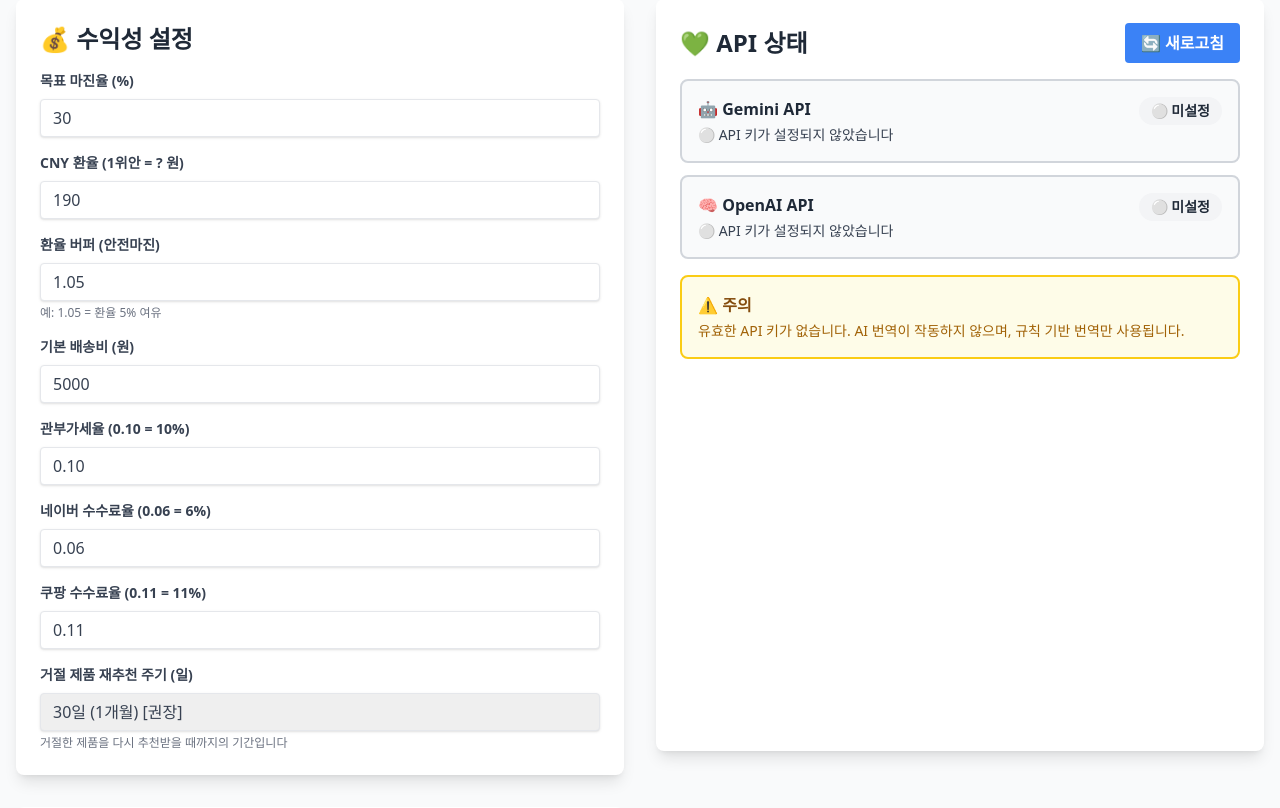
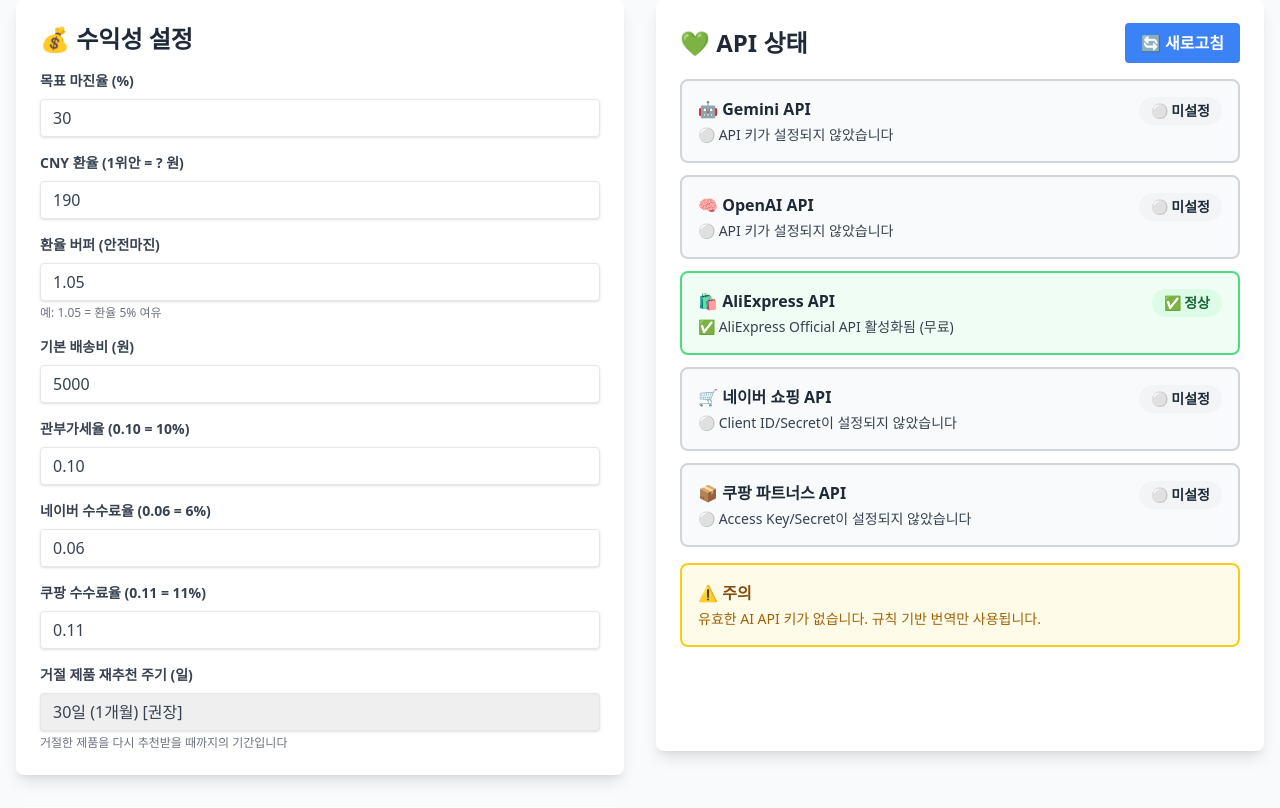
Before and after one commit to staylogwork-maker/ai-dropship-final, a Flask app: page /config in a window 1280 px wide. Shown: the part 201-1009 px from the top of the page. Run offline with Flask 3, Linux system fonts and the light colour scheme; a user stored in the database is signed in; data comes from the database, SQL or seed files in the repository; some libraries are stand-ins or nearby versions.

Commit message:
✨ FEAT: 설정 페이지에 모든 API 상태 표시
변경사항:
- Gemini API 상태 표시
- OpenAI API 상태 표시
- AliExpress API 상태 표시 (무료)
- 네이버 쇼핑 API 상태 표시
- 쿠팡 파트너스 API 상태 표시

각 API는 색상 코드로 표시:
- 초록색: 정상 작동
- 빨간색: 오류 (키 없음/만료)
- 회색: 미설정

```diff
--- a/templates/config.html
+++ b/templates/config.html
@@ -343,15 +343,18 @@
 
             const gemini = status.gemini || {};
             const openai = status.openai || {};
+            const aliexpress = status.aliexpress || {};
+            const naver = status.naver || {};
+            const coupang = status.coupang || {};
 
             const getStatusBadge = (st) => {
-                if (st === 'valid') return '<span class="px-3 py-1 bg-green-100 text-green-800 rounded-full text-sm font-bold">✅ 정상</span>';
+                if (st === 'valid' || st === 'configured') return '<span class="px-3 py-1 bg-green-100 text-green-800 rounded-full text-sm font-bold">✅ 정상</span>';
                 if (st === 'invalid') return '<span class="px-3 py-1 bg-red-100 text-red-800 rounded-full text-sm font-bold">❌ 오류</span>';
                 return '<span class="px-3 py-1 bg-gray-100 text-gray-800 rounded-full text-sm font-bold">⚪ 미설정</span>';
             };
 
             const getStatusColor = (st) => {
-                if (st === 'valid') return 'border-green-400 bg-green-50';
+                if (st === 'valid' || st === 'configured') return 'border-green-400 bg-green-50';
                 if (st === 'invalid') return 'border-red-400 bg-red-50';
                 return 'border-gray-300 bg-gray-50';
             };
@@ -384,6 +387,45 @@
                 </div>
             `;
 
+            // AliExpress
+            html += `
+                <div class="border-2 ${getStatusColor(aliexpress.status)} rounded-lg p-4">
+                    <div class="flex justify-between items-start">
+                        <div class="flex-1">
+                            <h3 class="font-bold text-gray-800 mb-1">🛍️ AliExpress API</h3>
+                            <p class="text-sm text-gray-700">${aliexpress.message || '상태 알 수 없음'}</p>
+                        </div>
+                        ${getStatusBadge(aliexpress.status)}
+                    </div>
+                </div>
+            `;
+
+            // Naver Shopping
+            html += `
+                <div class="border-2 ${getStatusColor(naver.status)} rounded-lg p-4">
+                    <div class="flex justify-between items-start">
+                        <div class="flex-1">
+                            <h3 class="font-bold text-gray-800 mb-1">🛒 네이버 쇼핑 API</h3>
+                            <p class="text-sm text-gray-700">${naver.message || '상태 알 수 없음'}</p>
+                        </div>
+                        ${getStatusBadge(naver.status)}
+                    </div>
+                </div>
+            `;
+
+            // Coupang Partners
+            html += `
+                <div class="border-2 ${getStatusColor(coupang.status)} rounded-lg p-4">
+                    <div class="flex justify-between items-start">
+                        <div class="flex-1">
+                            <h3 class="font-bold text-gray-800 mb-1">📦 쿠팡 파트너스 API</h3>
+                            <p class="text-sm text-gray-700">${coupang.message || '상태 알 수 없음'}</p>
+                        </div>
+                        ${getStatusBadge(coupang.status)}
+                    </div>
+                </div>
+            `;
+
             html += '</div>';
 
             // 경고 메시지
@@ -392,7 +434,7 @@
                     <div class="bg-yellow-50 border-2 border-yellow-400 rounded-lg p-4 mt-4">
                         <p class="text-yellow-800 font-bold">⚠️ 주의</p>
                         <p class="text-yellow-700 text-sm mt-1">
-                            유효한 API 키가 없습니다. AI 번역이 작동하지 않으며, 규칙 기반 번역만 사용됩니다.
+                            유효한 AI API 키가 없습니다. 규칙 기반 번역만 사용됩니다.
                         </p>
                     </div>
                 `;
```
